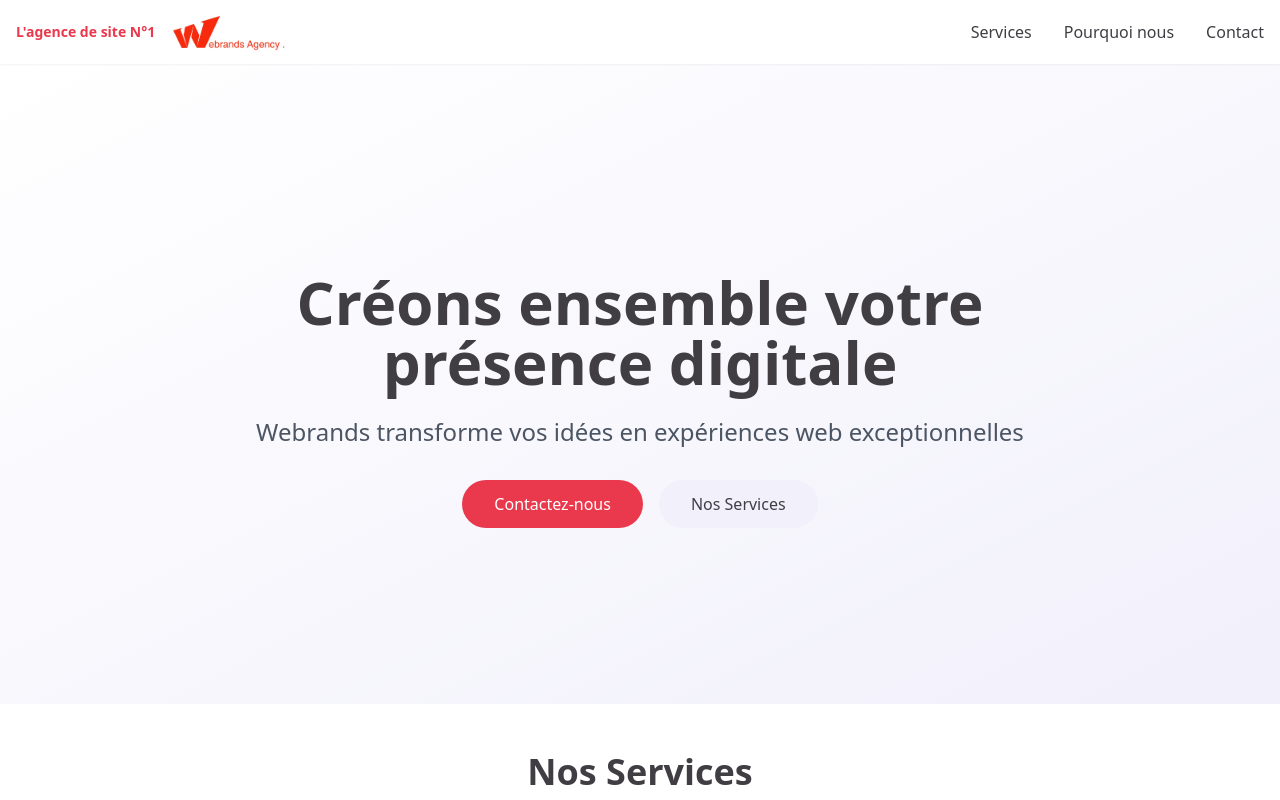
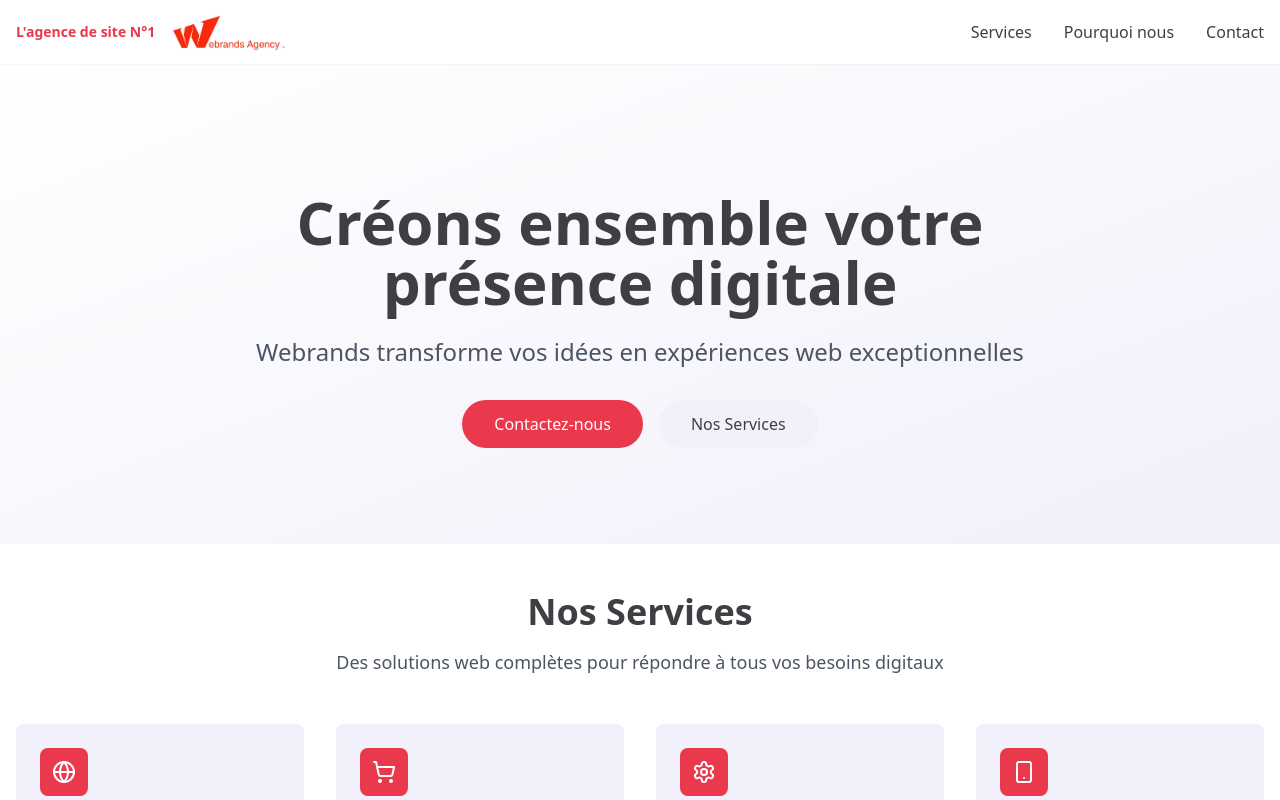
Before and after one commit to PrKen/webrands, a React (Vite) app: page / in a window 1280 px wide. Shown: the top 800 px of the page. Built offline with nearby package versions, Linux system fonts and the light colour scheme.

Commit message:
Reduce hero section height
The height of the hero section (currently 80vh) should be reduced.

```diff
--- a/src/components/Hero.tsx
+++ b/src/components/Hero.tsx
@@ -1,6 +1,7 @@
+
 const Hero = () => {
   return (
-    <section className="pt-16 pb-8 min-h-[80vh] flex items-center bg-gradient-to-br from-white to-webrands-gray">
+    <section className="pt-16 pb-8 min-h-[60vh] flex items-center bg-gradient-to-br from-white to-webrands-gray">
       <div className="container mx-auto px-4">
         <div className="max-w-3xl mx-auto text-center">
           <h1 className="text-4xl md:text-6xl font-bold mb-6 animate-fadeIn text-webrands-dark">
```
